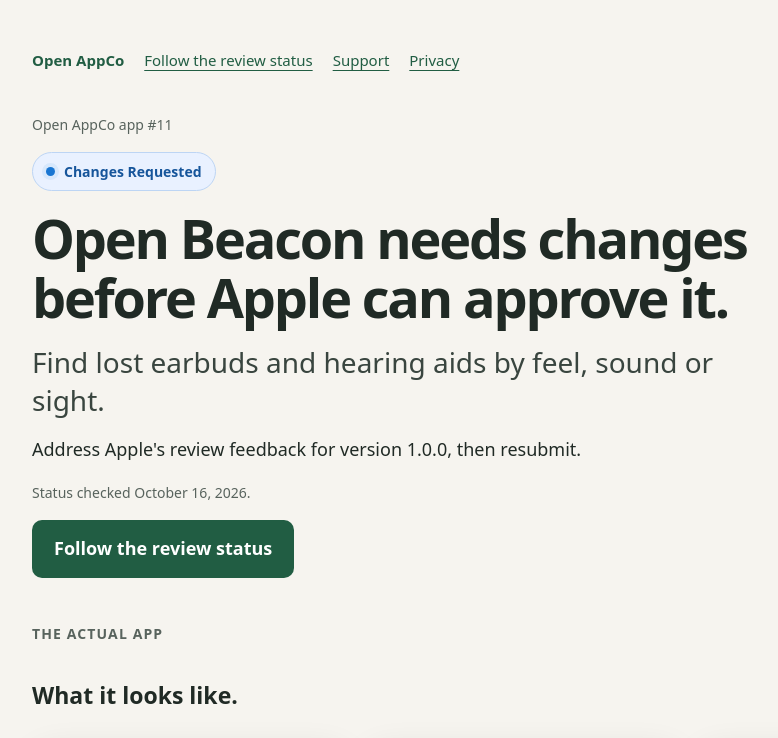
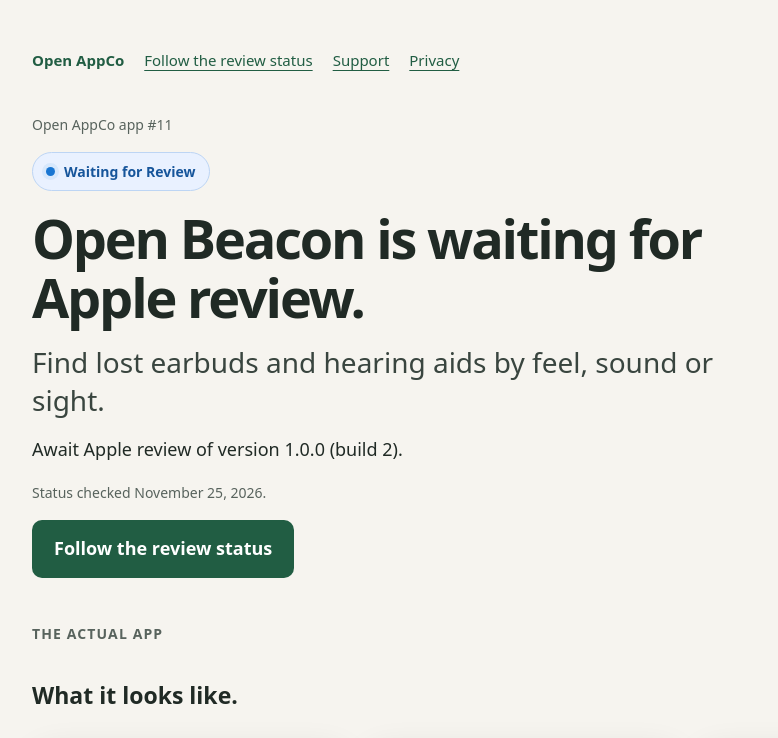
Before and after one commit to pauljump/openappco, a plain HTML site: page docs/open-beacon/index.html in a window 1280 px wide. Shown: the top 738 px of the page, without its empty margins (118-896 px from the left). Drawn offline with Linux system fonts and the light colour scheme.

Commit message:
Update app status

```diff
--- a/docs/apps.json
+++ b/docs/apps.json
@@ -1,5 +1,5 @@
 {
-  "generated": "2026-11-06T02:30:15.490Z",
+  "generated": "2026-11-25T06:00:25.757Z",
   "apps": [
     {
       "slug": "open-beacon",
@@ -22,10 +22,10 @@
       "issueUrl": "https://github.com/pauljump/openappco/issues/19",
       "label": "status:in-review",
       "status": "In review",
-      "stage": "changes",
-      "ascState": "REJECTED",
-      "ascChecked": "2026-10-16",
-      "next": "Address Apple's review feedback for version 1.0.0, then resubmit.",
+      "stage": "submitted",
+      "ascState": "WAITING_FOR_REVIEW",
+      "ascChecked": "2026-11-25",
+      "next": "Await Apple review of version 1.0.0 (build 2).",
       "likes": 0,
       "store": null,
       "hasShot": true,
--- a/docs/open-beacon/index.html
+++ b/docs/open-beacon/index.html
@@ -3,8 +3,8 @@
 <head>
 <meta charset="utf-8">
 <meta name="viewport" content="width=device-width,initial-scale=1">
-<title>Open Beacon: Changes Requested</title>
-<meta name="description" content="Open Beacon: Changes Requested. Screens, a demo, and the App Store complaints it fixes.">
+<title>Open Beacon: Waiting for Review</title>
+<meta name="description" content="Open Beacon: Waiting for Review. Screens, a demo, and the App Store complaints it fixes.">
 <link rel="canonical" href="https://openappco.com/open-beacon/">
 <meta property="og:title" content="Open Beacon, Open AppCo app #11">
 <meta property="og:description" content="Find lost earbuds and hearing aids by feel, sound or sight.">
@@ -18,11 +18,11 @@
 <nav><a class="brand" href="../">Open AppCo</a><a data-primary-link href="https://github.com/pauljump/openappco/issues/19">Follow the review status</a><a href="support/">Support</a><a href="privacy/">Privacy</a></nav>
 <header class="app-hero">
   <p class="eyebrow">Open AppCo app #11</p>
-  <div class="status-line" aria-live="polite"><span class="status-dot" aria-hidden="true"></span><strong data-app-status>Changes Requested</strong></div>
-  <h1 data-app-headline>Open Beacon needs changes before Apple can approve it.</h1>
+  <div class="status-line" aria-live="polite"><span class="status-dot" aria-hidden="true"></span><strong data-app-status>Waiting for Review</strong></div>
+  <h1 data-app-headline>Open Beacon is waiting for Apple review.</h1>
   <p class="lede">Find lost earbuds and hearing aids by feel, sound or sight.</p>
-  <p data-app-next>Address Apple&#39;s review feedback for version 1.0.0, then resubmit.</p>
-  <p class="status-meta" data-status-checked>Status checked 2026-10-16.</p>
+  <p data-app-next>Await Apple review of version 1.0.0 (build 2).</p>
+  <p class="status-meta" data-status-checked>Status checked 2026-11-25.</p>
   <p><a class="cta" data-primary-link href="https://github.com/pauljump/openappco/issues/19">Follow the review status</a></p>
 </header>
 <section aria-labelledby="screenshots">
```
